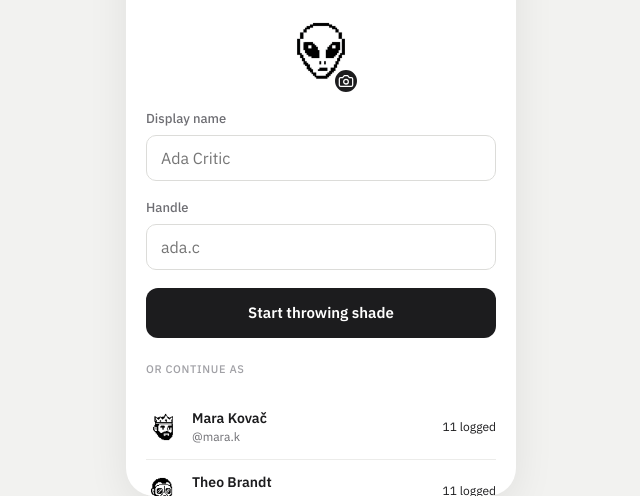
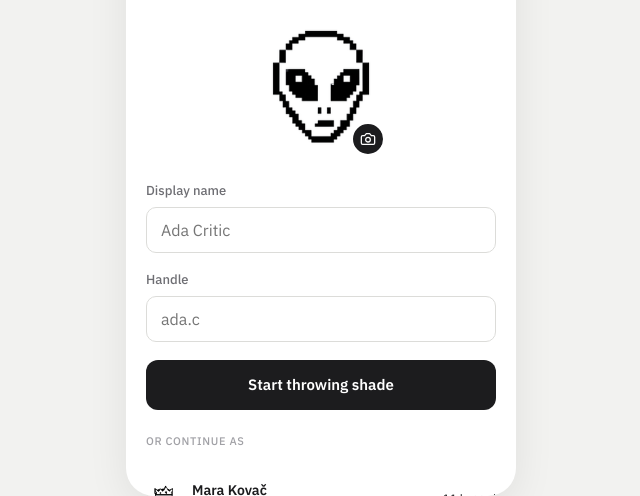
Before and after one commit to eesha-on-jupiter/ThrowShade, a plain HTML site: page app/index.html in a window 1280 px wide. Shown: the part 304-800 px from the top of the page, without its empty margins (319-959 px from the left). Drawn offline with nearby package versions, Linux system fonts and the light colour scheme.

Commit message:
Sign-in: double the avatar size
Co-Authored-By: Claude Opus 5.5 <noreply@anthropic.com>

```diff
--- a/app/styles.css
+++ b/app/styles.css
@@ -399,7 +399,8 @@ textarea.input { height: 108px; padding: 12px 14px; resize: none; line-height: 1
 .signin-avatar .avatar-edit { background: none; border: 0; padding: 0; }
 .avatar-menu { align-self: stretch; padding: 12px; border-radius: 16px; background: var(--fill); }
 .avatar-upload { display: flex; align-items: center; justify-content: center; color: var(--text-2); }
-#su-avatar { background-size: cover; background-position: center; }
+#su-avatar { width: 144px; height: 144px; background-size: cover; background-position: center; }
+.signin-avatar .avatar-edit-badge { right: 8px; bottom: 8px; width: 34px; height: 34px; border-radius: 17px; }
 .avatar-edit { position: relative; display: inline-block; cursor: pointer; flex-shrink: 0; }
 .avatar-edit-badge {
   position: absolute; right: -2px; bottom: -2px; width: 26px; height: 26px; border-radius: 13px;
```
